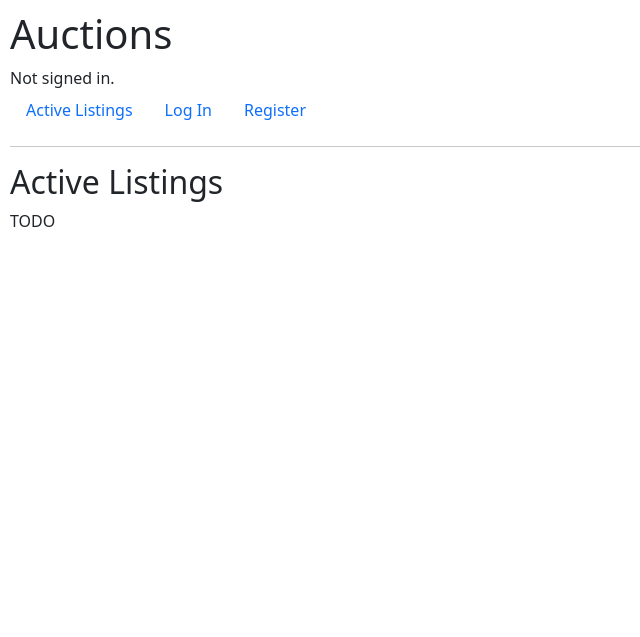
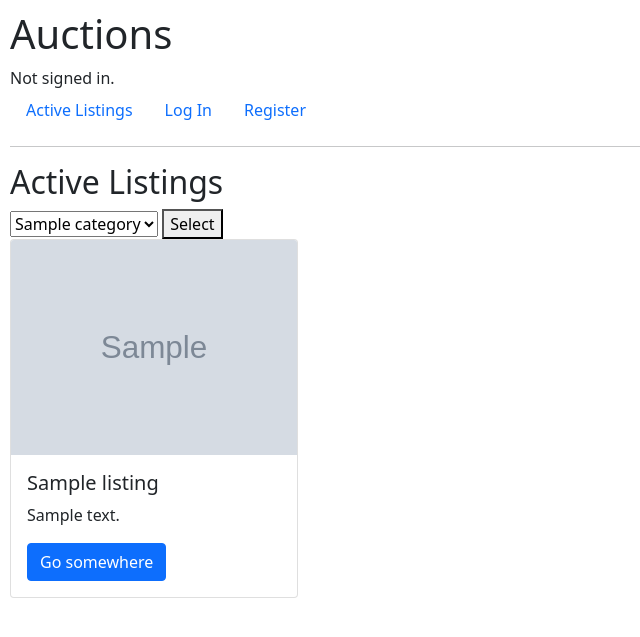
Before and after one commit to minprog-platforms/project-commerce-django-realysi, a Django app: page / in a window 1280 px wide. Shown: the top 637 px of the page, without its empty margins (0-640 px from the left). Run offline with Django 3.2, Linux system fonts and the light colour scheme; tables that the repository leaves empty hold one stand-in row (values such as "Sample post"); grey boxes marked "Sample" are stand-in pictures.

Commit message:
Kan selecteren op category nu

```diff
--- a/auctions/templates/auctions/index.html
+++ b/auctions/templates/auctions/index.html
@@ -2,6 +2,24 @@
 
 {% block body %}
     <h2>Active Listings</h2>
-
-    TODO
+    <form action="{% url 'displayCategory' %}" method="POST">
+        {%csrf_token%}
+        <select name="category" id="category">
+            {% for i in categories %}
+                <option value="{{ i }}" >{{ i }}</option>
+            {% endfor %}
+            </select>
+        <button type="submit" class="btn-btn-primary"> Select </button>
+    </form>
+        {% for listing in listings %}
+        <div class="card" style="width: 18rem;">
+            <img class="card-img-top" src="{{listing.url_image}}" alt="Card image cap">
+            <div class="card-body">
+            <h5 class="card-title">{{ listing.title }}</h5>
+            <p class="card-text">{{ listing.description }}</p>
+            <a href="#" class="btn btn-primary">Go somewhere</a>
+            </div>
+        </div>
+        <br>
+    {%endfor%}
 {% endblock %}
--- a/auctions/urls.py
+++ b/auctions/urls.py
@@ -8,4 +8,5 @@ urlpatterns = [
     path("logout", views.logout_view, name="logout"),
     path("register", views.register, name="register"),
     path("createlisting", views.createlisting, name="createlisting"),
+    path("displayCategory", views.displayCategory, name="displayCategory"),
 ]
--- a/auctions/views.py
+++ b/auctions/views.py
@@ -10,7 +10,14 @@ from .models import User
 
 
 def index(request):
-    return render(request, "auctions/index.html")
+    active = Listing.objects.filter(active=True)
+    categories = Category.objects.all()
+    return render(request, "auctions/index.html", {
+        "listings": active,
+        "categories": categories
+
+    })
+
 
 def createlisting(request):
     if request.method == "GET":
@@ -44,6 +51,17 @@ def createlisting(request):
         return HttpResponseRedirect(reverse(index))
 
 
+def displayCategory(request):
+    if request.method == "POST":
+        categoryA = request.POST["category"]
+        category = Category.objects.get(name_category=categoryA)
+        active = Listing.objects.filter(active=True, category=category)
+        categories = Category.objects.all()
+        return render(request, "auctions/index.html", {
+            "listings": active,
+            "categories": categories
+
+        })
 
 def login_view(request):
     if request.method == "POST":
```
